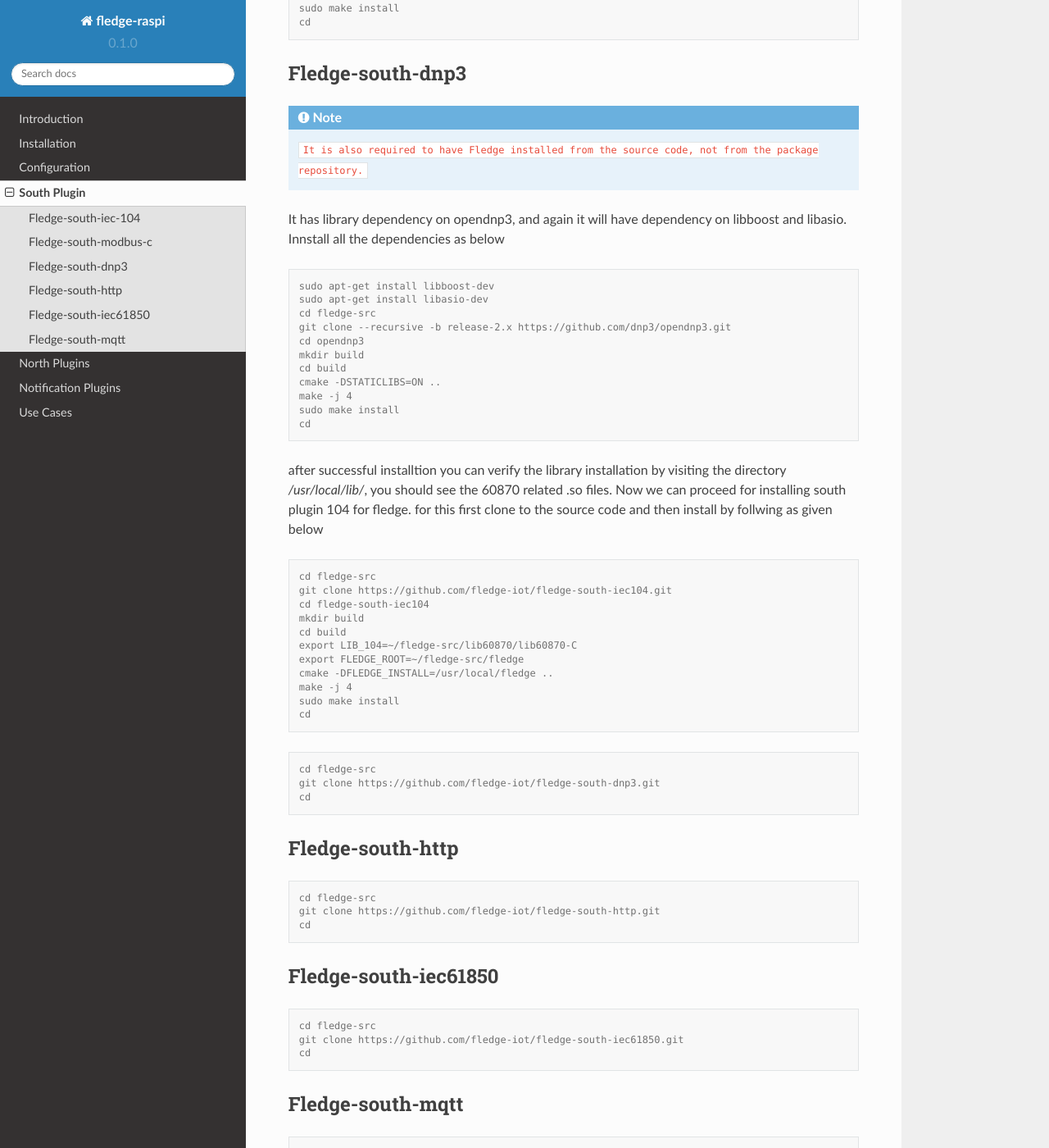
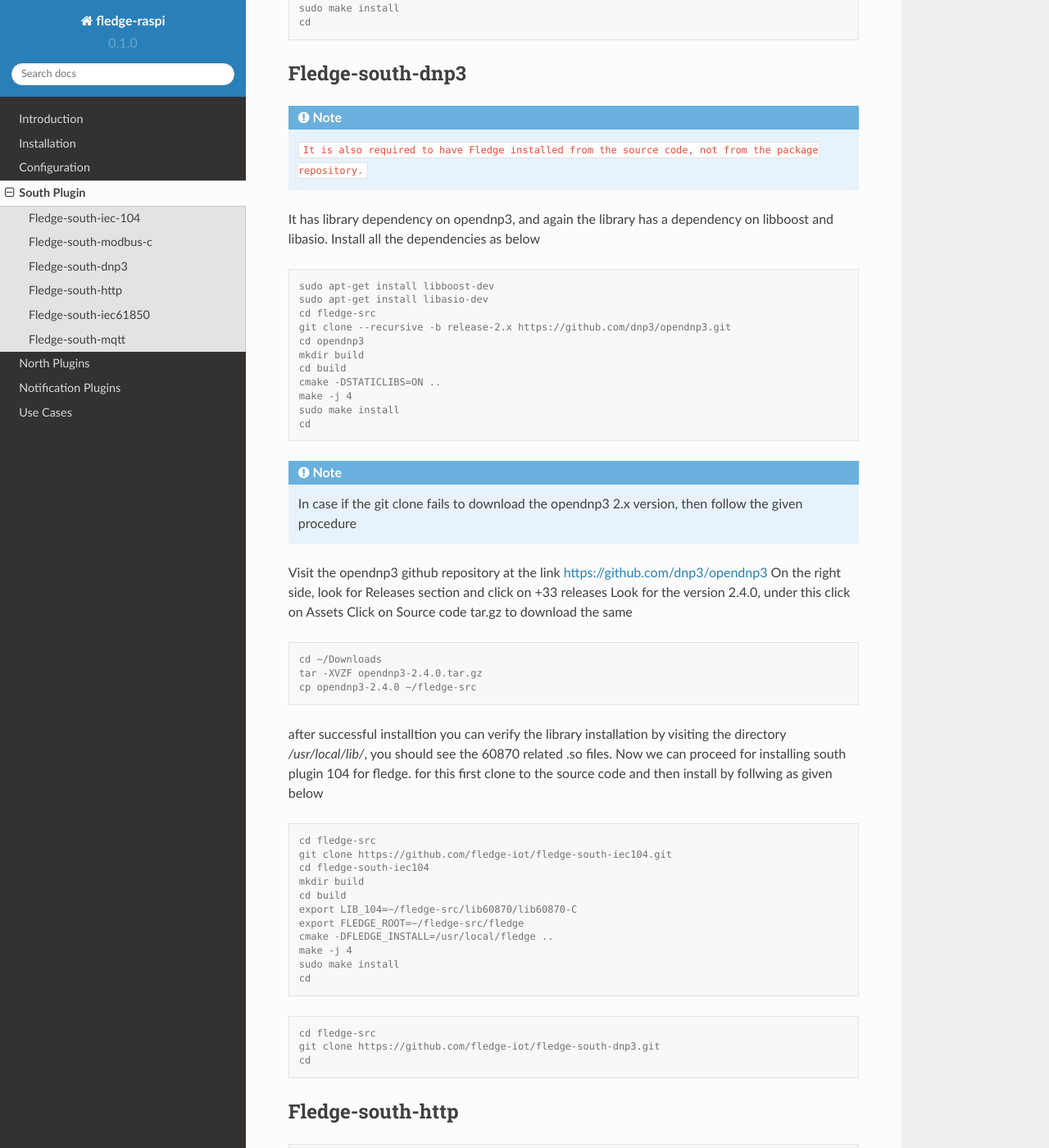
Before and after one commit to 19914039/fledgeDoc, a Sphinx documentation site: the page built from docs/source/south_plugin.rst, in a window 1280 px wide and 1400 px high, scrolled down 1796 px. Shown: the whole window at 82% size. Built offline with Sphinx 7.4.7 and the Read the Docs theme 2.0.0, drawn with Linux system fonts in a browser that asks for light colours.

Commit message:
Update south_plugin.rst

```diff
--- a/docs/source/south_plugin.rst
+++ b/docs/source/south_plugin.rst
@@ -82,7 +82,7 @@ Fledge-south-dnp3
 
   ``It is also required to have Fledge installed from the source code, not from the package repository.``
 
-It has library dependency on opendnp3, and again it will have dependency on libboost and libasio. Innstall all the dependencies as below
+It has library dependency on opendnp3, and again the library has a dependency on libboost and libasio. Install all the dependencies as below
 
 .. code-block:: console
 
@@ -97,6 +97,23 @@ It has library dependency on opendnp3, and again it will have dependency on libb
   make -j 4
   sudo make install
   cd
+
+.. note::
+
+ In case if the git clone fails to download the opendnp3 2.x version, then follow the given procedure
+
+Visit the opendnp3 github repository at the link https://github.com/dnp3/opendnp3
+On the right side, look for Releases section and click on +33 releases
+Look for the version 2.4.0, under this click on Assets
+Click on Source code tar.gz to download the same
+
+.. code-block:: console
+
+  cd ~/Downloads
+  tar -XVZF opendnp3-2.4.0.tar.gz
+  cp opendnp3-2.4.0 ~/fledge-src
+
+
 
 after successful installtion you can verify the library installation by visiting the directory */usr/local/lib/*, you should see the 60870 related .so files. Now we can proceed for installing south plugin 104 for fledge. for this first clone to the source code and then install by follwing as given below
 
```
